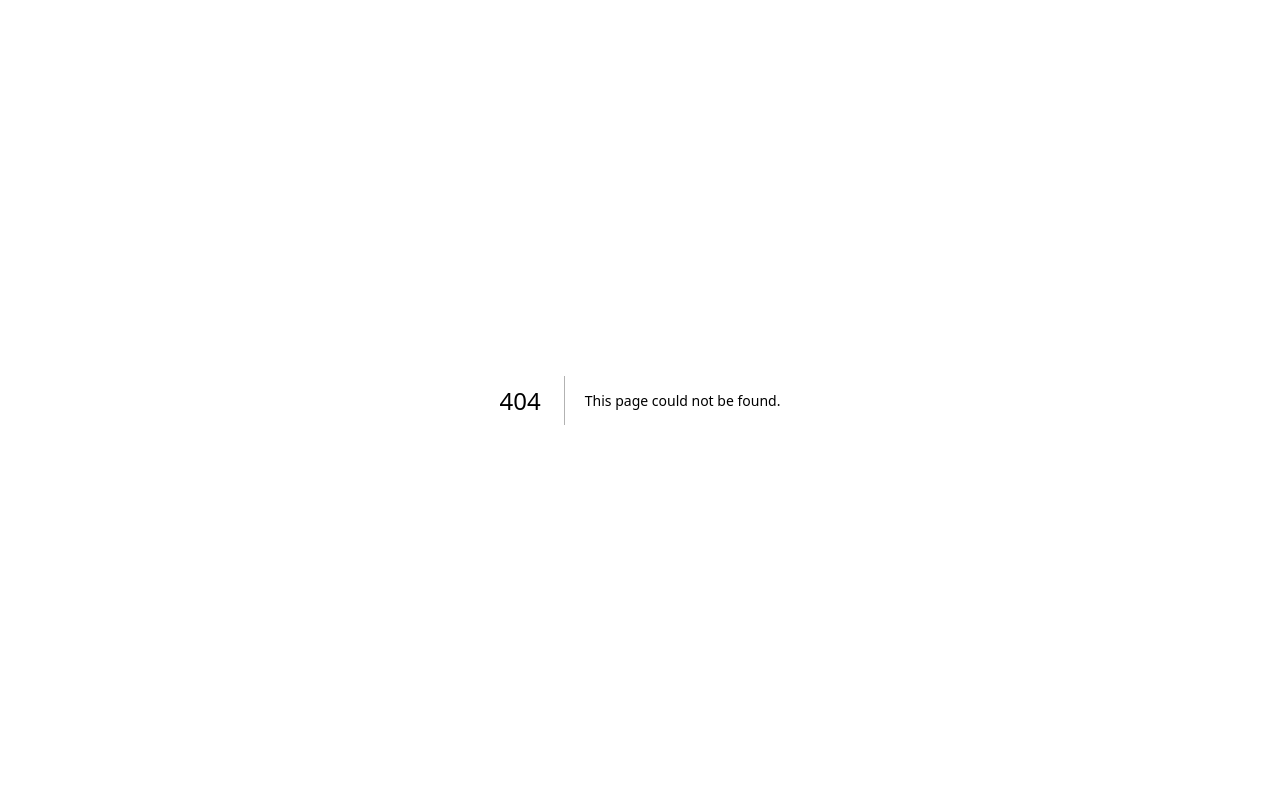
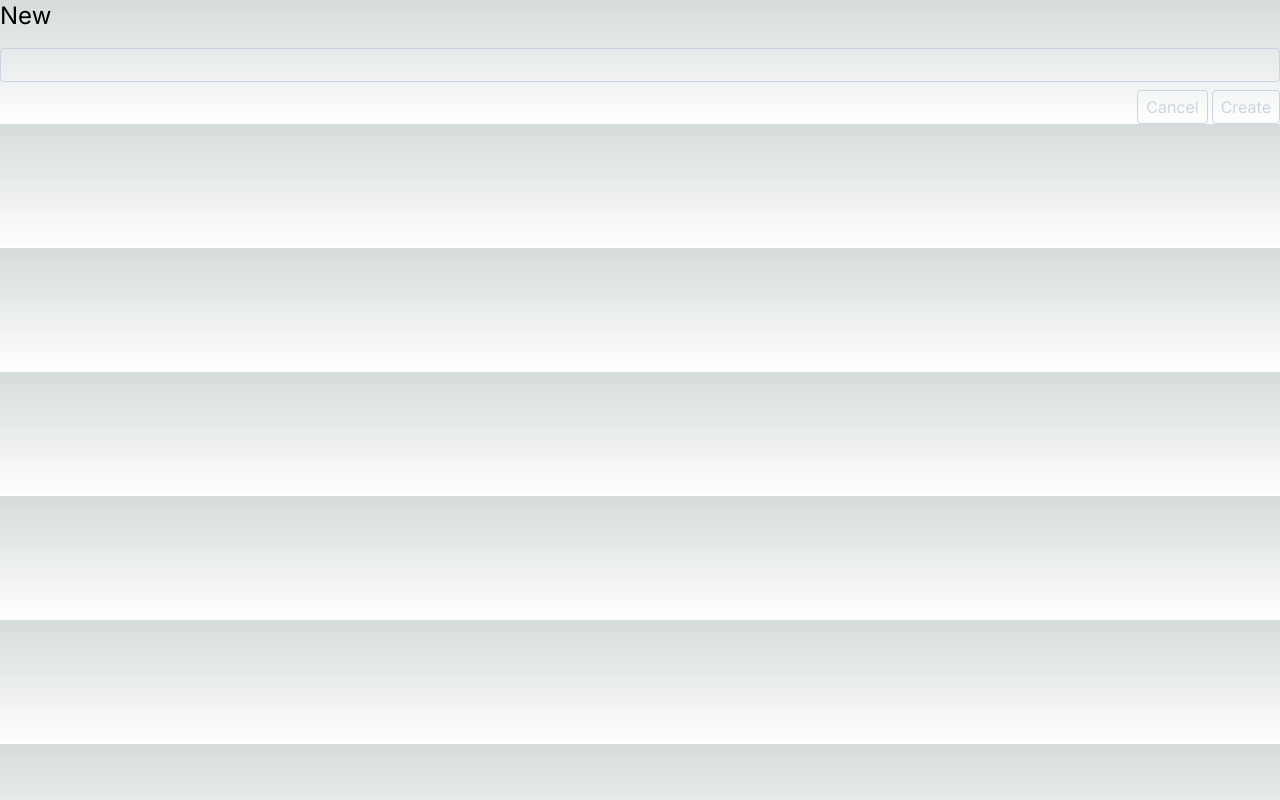
Before and after one commit to salmanArif05/todo-app, a Next.js app: page /new in a window 1280 px wide. Before the commit this address had no page. Built offline with nearby package versions, Linux system fonts and the light colour scheme.

Commit message:
todo create

```diff
--- /dev/null
+++ b/src/app/new/page.tsx
@@ -0,0 +1,47 @@
+import { prisma } from "@/db";
+import { redirect } from "next/navigation";
+import Link from "next/link";
+
+async function createTodo(data: FormData) {
+  "use server";
+
+  const title = data.get("title")?.valueOf();
+
+  if (typeof title !== "string" || title.length === 0) {
+    throw new Error("Invalid title");
+  }
+
+  await prisma.todo.create({ data: { title, complete: false } });
+  redirect("/");
+}
+
+export default function page() {
+  return (
+    <>
+      <header className="flex justify-between items-center mb-4">
+        <h1 className="text-2xl">New</h1>
+      </header>
+      <form action={createTodo} className="flex gap-2 flex-col">
+        <input
+          type="text"
+          name="title"
+          className="border border-slate-300 bg-transparent rounded px-2 py-1 outline-none focus-within:border-slate-100"
+        />
+        <div className="flex gap-1 justify-end">
+          <Link
+            href=".."
+            className="border border-slate-300 text-slate-300 px-2 py-1 rounded hover:bg-slate-700 focus-within:bg-slate-700 outline-none"
+          >
+            Cancel
+          </Link>
+          <button
+            type="submit"
+            className="border border-slate-300 text-slate-300 px-2 py-1 rounded hover:bg-slate-700 focus-within:bg-slate-700 outline-none"
+          >
+            Create
+          </button>
+        </div>
+      </form>
+    </>
+  );
+}
```
